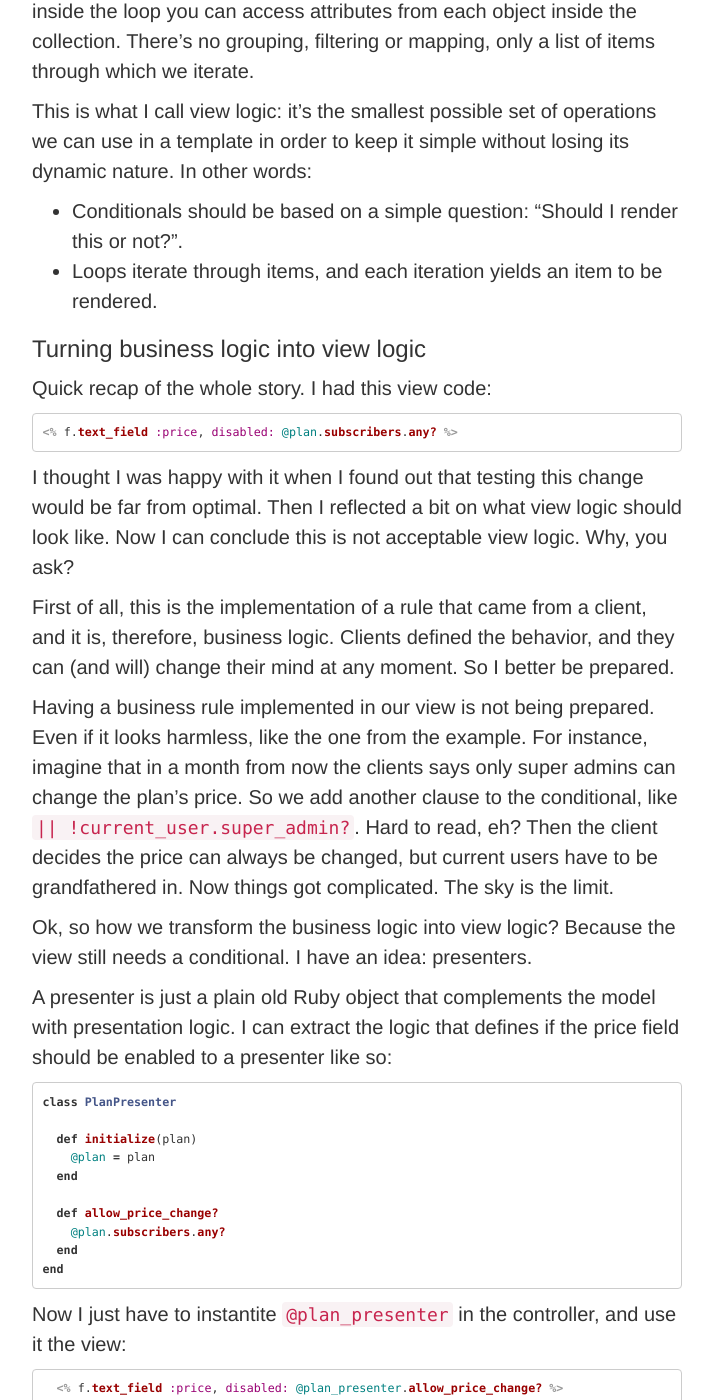
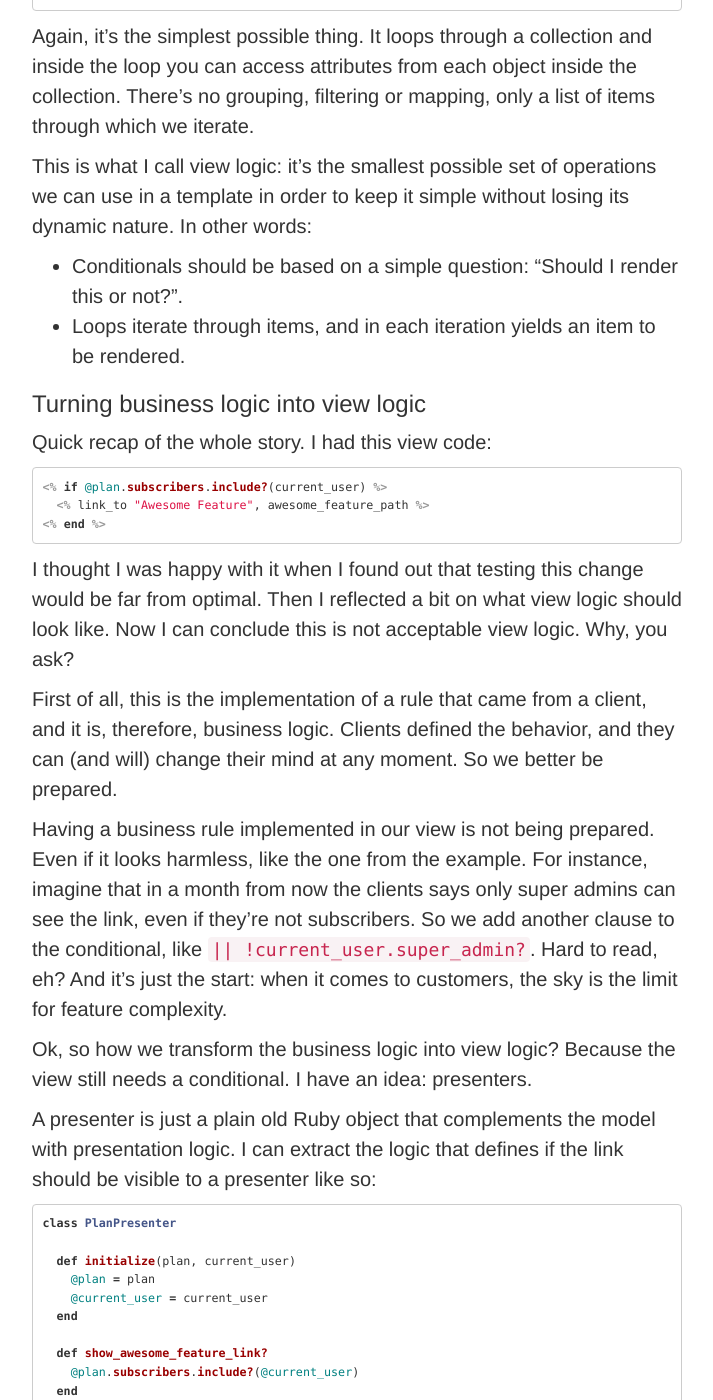
Before and after one commit to abernardes/abernardes.github.com, a Jekyll site: the page built from _posts/2014-09-22-view-logic.markdown, in a window 1280 px wide and 1400 px high, scrolled down 3866 px. Shown: the whole window, without its empty margins (283-996 px from the left). Built offline with Jekyll 4.4.1, drawn with Linux system fonts in a browser that asks for light colours; Markdown is read by kramdown in place of the engine named in the settings; some of the changed text lies outside the part shown.

Commit message:
update example for last post

````diff
--- a/_posts/2014-09-22-view-logic.markdown
+++ b/_posts/2014-09-22-view-logic.markdown
@@ -8,17 +8,19 @@
 
 ### Business logic in views
 
-Suppose we are working in a service that has subscription plans. Each plan has a price. Price is a dollar amount charged monthly from the subscribers' credit cards. The product manager asked us to implement the following business rule:
+Suppose we are working in a service that has subscription plans. Once a user joins a plan, he has access to an awesome feature this plan provides. Our product manager asked for the following change:
 
-> The price of a plan can't change if the plan has subscribers.
+> The link to An Awesome Feature should only be visible to subscribers of the plan.
 
-So I could fire up the editor, go to the edit form of plans and add the conditional:
+So I could fire up the editor, go to the template where the link is being displayed and add the conditional:
 
 ```erb
-<% f.text_field :price, disabled: @plan.subscribers.any? %>
+<% if @plan.subscribers.include?(current_user) %>
+  <% link_to "Awesome Feature", awesome_feature_path %>
+<% end %>
 ```
 
-Oops, now I have business logic in my view. In this scenario, it looks like a necessary evil. It's business logic, but I need that logic so the view knows whether it should enable or disable the price field.
+Oops, now I have business logic in my view. In this scenario, it looks like a necessary evil. It's business logic, but I need that logic so the view knows whether it should render the link or not.
 
 So I get over it by telling myself this is probably OK. I'll just add some tests to make sure I won't accidentally break that in the future.
 
@@ -31,28 +33,27 @@
 Let's start with an example of an acceptance test. I'm using Capybara + Rspec, but you can use whatever combination of tools you like, you probably will end up with very similar results.
 
 ```ruby
-feature 'editing plans' do
+feature 'it edits plans' do
   scenario 'disabling the price field when plan has subscribers' do
     plan = FactoryGirl.create(:plan)
 
-    visit edit_plan_path(plan)
+    visit plan_path(plan)
 
-    expect(page).to have_field 'Price', disabled: false
+    expect(page).not_to have_link 'An Awesome Feature'
 
-    subscriber = FactoryGirl.create(:user)
-    plan.subscribers << subscriber
+    plan.subscribers << current_user
 
-    visit edit_plan_path(plan)
+    visit plan_path(plan)
 
-    expect(page).to have_field 'Price', disabled: true
+    expect(page).to have_link 'An Awesome Feature'
   end
 end
 ```
 
 Things to notice:
 
-1. This is an acceptance test, so in order to test the disabled status of a field in a view, I had to exercise all layers of my application, all the way down to the database.
-2. Altought not explicit here, this kind of test usually includes setting up a user, setting permissions, logging in and cleaning the database afterwards.
+1. This is an acceptance test, so in order to test the presence of a link a view, I had to exercise all layers of my app, all the way down to the database.
+2. Althought not explicit here, this kind of test usually includes setting up a user, setting permissions, logging in and cleaning the database afterwards.
 3. This test takes too long to run. It takes more time to run than it took me to implement the requirement. This is just wrong.
 
 This is an overkill, no doubt about it. So let's see if we have better luck with view testing.
@@ -63,24 +64,28 @@
 
 ```ruby
 describe 'plan/_form.html.erb' do
-  context 'the plan has subscribers' do
-    it "disables the 'price' field" do
+  context 'current_user isn't a subscriber of the plan' do
+    it "hides the link to An Awesome Feature" do
+      user = FactoryGirl.build(:user)
       assign(:plan, FactoryGirl.build(:plan))
+      assign(:current_user, user)
 
       render
 
-      expect(rendered).to have_disabled_field 'Price'
+      expect(rendered).not_to have_link 'An Awesome Feature'
     end
   end
 
-  context "the plan doesn't have subscribers" do
-    it "enables the price field" do
-      plan = FactoryGirl.build(:plan, subscribers: [FactoryGirl.build(:user)])
+  context "current user is a subscriber of plan" do
+    it "shows the link to An Awesome Feature" do
+      user = FactoryGirl.build(:user)
+      plan = FactoryGirl.build(:plan, subscribers: [user])
       assign(:plan, plan)
+      assign(:current_user, user)
 
       render
 
-      expect(rendered).to have_enabled_field 'Price'
+      expect(rendered).to have_link 'An Awesome Feature'
     end
   end
 end
@@ -88,8 +93,9 @@
 
 Things to notice:
 
-1. I decided to use FactoryGirl, but I could have done the setup by hand (`Plan.new`). Both are fine choices. I don't use test stubs in view testing because, in Rails, forms are highly coupled to ActiveModel. The setup would involve stubbing methods like `persisted?` and `model_name` and whatnot. Not to mention that views are usually dependent on other attributes too. Just the idea of building such a test stub makes me want a shower.
+1. I decided to use FactoryGirl, but I could have done the setup by hand (`Plan.new`). Both are fine choices.
 2. This is an oversimplified example that disregards other sources of complexity in this view. We know (Rails) views can get hairy. They may render a subtree of partials, or depend on other objects, or both. Some cases might demand much more setup than I needed here.
+3. #2 is the reason why I don't use test stubs for view testing. I might have to stub methods and objects that have nothing to do with the feature being tested. The idea of writing such stubs makes me want a shower.
 
 If I absolutely had to choose one of these solutions, I'd go with the view test because it's faster to run and cheaper to maintain. Trying to cover every possible scenario with acceptance tests in a recipe for turning your test suite into a slow and unmaintainable mess.
 
@@ -111,7 +117,7 @@
 {% endraw %}
 ```
 
-Notice the conditional only checks for a boolean called `isFriday`. There are no conditional operators such as `weekday==6` or alike. In fact, Handlebars doesn't support conditional operators. The whole thing is based on a boolean variable or attribute. Loops are similar:
+Notice the conditional only checks for a boolean called `isFriday`. There are no conditional operators such as `weekday == 6` or alike. In fact, Handlebars doesn't support conditional operators. The whole thing is based on a boolean variable or attribute. Loops are similar:
 
 ```
 {% raw %}
@@ -126,35 +132,38 @@
 This is what I call view logic: it's the smallest possible set of operations we can use in a template in order to keep it simple without losing its dynamic nature. In other words:
 
 * Conditionals should be based on a simple question: "Should I render this or not?".
-* Loops iterate through items, and each iteration yields an item to be rendered.
+* Loops iterate through items, and in each iteration yields an item to be rendered.
 
 ### Turning business logic into view logic
 
 Quick recap of the whole story. I had this view code:
 
 ```erb
-<% f.text_field :price, disabled: @plan.subscribers.any? %>
+<% if @plan.subscribers.include?(current_user) %>
+  <% link_to "Awesome Feature", awesome_feature_path %>
+<% end %>
 ```
 
 I thought I was happy with it when I found out that testing this change would be far from optimal. Then I reflected a bit on what view logic should look like. Now I can conclude this is not acceptable view logic. Why, you ask?
 
-First of all, this is the implementation of a rule that came from a client, and it is, therefore, business logic. Clients defined the behavior, and they can (and will) change their mind at any moment. So I better be prepared.
+First of all, this is the implementation of a rule that came from a client, and it is, therefore, business logic. Clients defined the behavior, and they can (and will) change their mind at any moment. So we better be prepared.
 
-Having a business rule implemented in our view is not being prepared. Even if it looks harmless, like the one from the example. For instance, imagine that in a month from now the clients says only super admins can change the plan's price. So we add another clause to the conditional, like `|| !current_user.super_admin?`. Hard to read, eh? Then the client decides the price can always be changed, but current users have to be grandfathered in. Now things got complicated. The sky is the limit.
+Having a business rule implemented in our view is not being prepared. Even if it looks harmless, like the one from the example. For instance, imagine that in a month from now the clients says only super admins can see the link, even if they're not subscribers. So we add another clause to the conditional, like `|| !current_user.super_admin?`. Hard to read, eh? And it's just the start: when it comes to customers, the sky is the limit for feature complexity.
 
 Ok, so how we transform the business logic into view logic? Because the view still needs a conditional. I have an idea: presenters.
 
-A presenter is just a plain old Ruby object that complements the model with presentation logic. I can extract the logic that defines if the price field should be enabled to a presenter like so:
+A presenter is just a plain old Ruby object that complements the model with presentation logic. I can extract the logic that defines if the link should be visible to a presenter like so:
 
 ```ruby
 class PlanPresenter
 
-  def initialize(plan)
+  def initialize(plan, current_user)
     @plan = plan
+    @current_user = current_user
   end
 
-  def allow_price_change?
-    @plan.subscribers.any?
+  def show_awesome_feature_link?
+    @plan.subscribers.include?(@current_user)
   end
 end
 ```
@@ -162,10 +171,12 @@
 Now I just have to instantite `@plan_presenter` in the controller, and use it the view:
 
 ```erb
-  <% f.text_field :price, disabled: @plan_presenter.allow_price_change? %>
+<% if @plan_presenter.show_awesome_feature_link? %>
+  <% link_to "Awesome Feature", awesome_feature_path %>
+<% end %>
 ```
 
-The `allow_price_change?` is 100% compliant to my definitions of view logic: a boolean method that just answers the question *Should I render this?*. And since we're now dealing with a ruby object with a single responsibility, I can write fast and focused tests.
+The `show_awesome_feature_link?` is 100% compliant to my definitions of view logic: a boolean method that just answers the question *Should I render this?*. And since we're now dealing with a ruby object with a single responsibility, I can write fast and focused tests.
 
 But wait: My presenter object is tested, but my view logic isn't. That's because, in general, I don't test view logic like this. The reasoning is: once the method providing the boolean is tested and I did some manual testing (and you should do manual testing too), it's really hard for something to go wrong. It's all too simple! So, unless this was something very critical, and I was really paranoid about it (think "Launch Missile" button), I'd probably add view testing. But for this case, I can confidently say I'm done with it.
 
@@ -177,8 +188,8 @@
 * Is it code that expresses a requirement that came from the client? It's business logic.
 * Is it a yes or no question that states whether something should be rendered? It's presentation logic.
 
-Whenever possible find, isolate and add unit tests to business logic. Presenters are a great way to turn business rules into presentation logic.
+Whenever possible find, isolate and unit tests to business logic. Presenters are a great way to turn business rules into presentation logic.
 
 Test the business rule, and avoid more expensive testing strategies. If absolutely necessary, prefer view testing over acceptance testing.
 
-Questions? Thoughts? Give me a shout on [twitter](http://twitter.com/abernardes) or comment on the [HN thread](https://news.ycombinator.com/item?id=8353465).
+Questions? Thoughts? Give me a shout on [twitter](http://twitter.com/abernardes) or comment on [this HN thread](https://news.ycombinator.com/item?id=8353465).
````
Also changed, not shown: other parts of _posts/2014-09-22-view-logic.markdown (+2 -2 lines).
